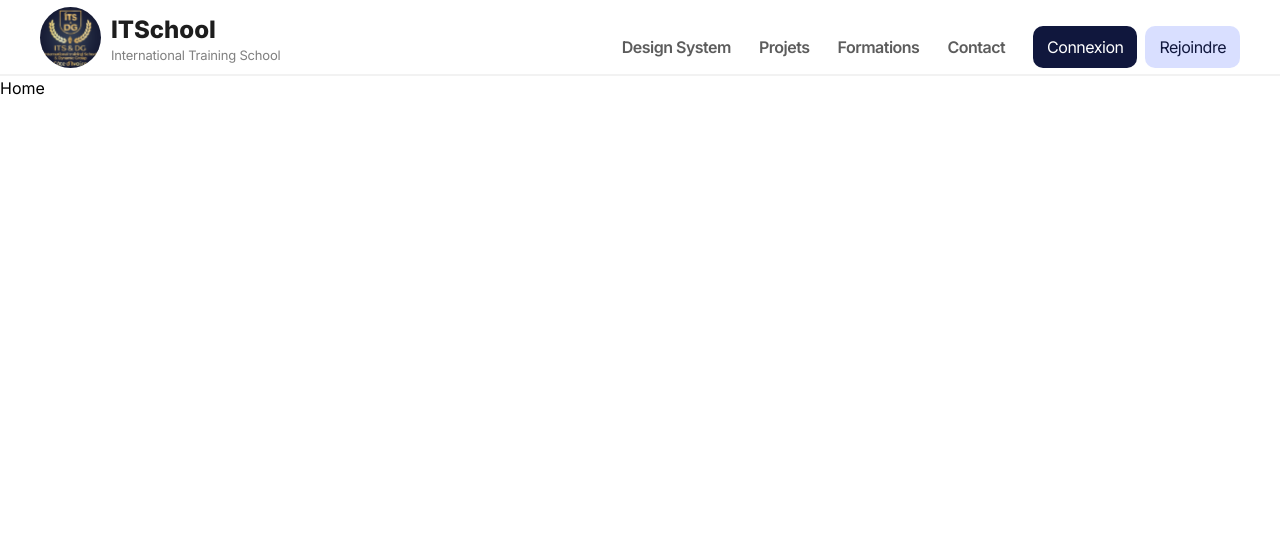
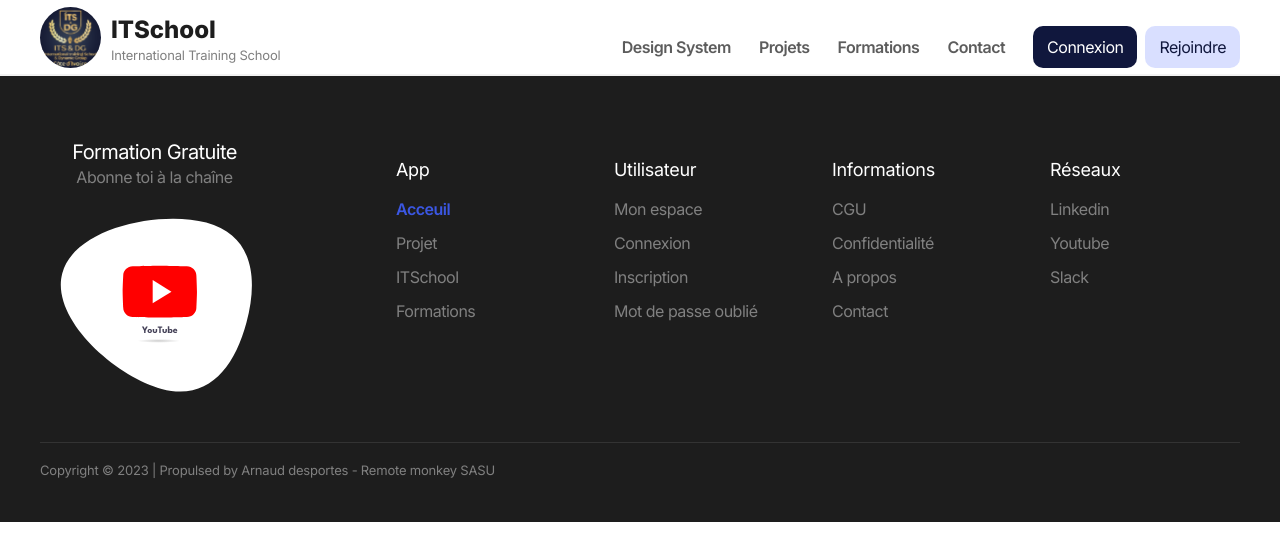
Before and after one commit to KonJud/MonkeysCoders, a Next.js app: page / in a window 1280 px wide. Shown: the top 560 px of the page. Built offline with nearby package versions, Linux system fonts and the light colour scheme.

Commit message:
footer Terminé

```diff
--- a/package.json
+++ b/package.json
@@ -20,9 +20,11 @@
     "react": "18.2.0",
     "react-dom": "18.2.0",
     "react-icons": "^4.11.0",
-    "typescript": "5.2.2"
+    "typescript": "5.2.2",
+    "uuid": "^9.0.1"
   },
   "devDependencies": {
+    "@types/uuid": "^9.0.4",
     "autoprefixer": "^10.4.15",
     "postcss": "^8.4.29",
     "tailwindcss": "^3.3.3"
--- a/src/app/page.tsx
+++ b/src/app/page.tsx
@@ -1,20 +1,11 @@
-import {Seo} from "@/ui/components/seo/Seo"
-import {Typography} from '@/ui/design-system/typography/Typography'
-import { Button } from "@/ui/design-system/button/Button"
-import {RiUser6Fill} from "react-icons/ri"
-import { Spinner } from "@/ui/design-system/spinner/Spinner"
-import { Logo } from "@/ui/design-system/logo/Logo"
-import { Avatar } from "@/ui/design-system/avatar/Avatar"
-import { Container } from "@/ui/components/container/Container"
+import { Footer } from "@/ui/components/navigation/Footer"
 import { Navigation } from "@/ui/components/navigation/Navigation"
 
 export default function Home() {
   return (
     <>
       <Navigation />
-      <div className="">
-        Home
-      </div>
+      <Footer />
     </>
   )
 }
--- /dev/null
+++ b/src/lib/LinkType.tsx
@@ -0,0 +1,6 @@
+export type LinkType = 'external' | 'internal'
+
+export const LinkType: Record<string, LinkType> = {
+    EXTERNAL: 'external',
+    INTERNAL: 'internal'
+}
--- /dev/null
+++ b/src/types/AppLinks.tsx
@@ -0,0 +1,12 @@
+import { LinkType } from "@/lib/LinkType";
+
+export interface TypeAppLinks {
+    label: string;
+    baseUrl: string;
+    type: LinkType;
+}
+
+export interface TypeFooterLinks {
+    label: string,
+    links: TypeAppLinks[]
+}
--- /dev/null
+++ b/src/ui/components/navigation/AppLinks.tsx
@@ -0,0 +1,105 @@
+import { TypeAppLinks, TypeFooterLinks } from "@/types/AppLinks";
+
+
+const FooterAppLinks: TypeAppLinks[] = [
+    {
+        label: "Acceuil",
+        baseUrl: "/",
+        type: "internal"
+    },
+    {
+        label: "Projet",
+        baseUrl: "/#",
+        type: "internal"
+    },
+    {
+        label: "ITSchool",
+        baseUrl: "/#",
+        type: "internal"
+    },
+    {
+        label: "Formations",
+        baseUrl: "/#",
+        type: "internal"
+    }
+]
+const FooterUsersLinks: TypeAppLinks[] = [
+    {
+        label: "Mon espace",
+        baseUrl: "/#",
+        type: "internal"
+    },
+    {
+        label: "Connexion",
+        baseUrl: "/#",
+        type: "internal"
+    },
+    {
+        label: "Inscription",
+        baseUrl: "/#",
+        type: "internal"
+    },
+    {
+        label: "Mot de passe oublié",
+        baseUrl: "/#",
+        type: "internal"
+    }
+]
+const InformationsLinks: TypeAppLinks[] = [
+    {
+        label: "CGU",
+        baseUrl: "/#",
+        type: "internal"
+    },
+    {
+        label: "Confidentialité",
+        baseUrl: "/#",
+        type: "internal"
+    },
+    {
+        label: "A propos",
+        baseUrl: "/#",
+        type: "internal"
+    },
+    {
+        label: "Contact",
+        baseUrl: "/#",
+        type: "internal"
+    }
+]
+const SocialNetworkLinks: TypeAppLinks[] = [
+    {
+        label: "Linkedin",
+        baseUrl: "/#",
+        type: "external"
+    },
+    {
+        label: "Youtube",
+        baseUrl: "/#",
+        type: "external"
+    },
+    {
+        label: "Slack",
+        baseUrl:"/#",
+        type: "external"
+    }
+]
+
+export const FooterLinks: TypeFooterLinks[] = [
+    {
+        label: 'App',
+        links: FooterAppLinks
+    },
+    {
+        label: 'Utilisateur',
+        links: FooterUsersLinks
+    },
+    {
+        label: 'Informations',
+        links: InformationsLinks
+    },
+    {
+        label: 'Réseaux',
+        links: SocialNetworkLinks
+    }
+]
--- a/src/ui/components/navigation/Footer.tsx
+++ b/src/ui/components/navigation/Footer.tsx
@@ -0,0 +1,110 @@
+import { v4 as uuidv4} from 'uuid'
+
+import { Typography } from "@/ui/design-system/typography/Typography"
+import { Container } from "../container/Container"
+import { FooterLinks } from "./AppLinks"
+import { TypeFooterLinks } from '@/types/AppLinks'
+
+import Image from "next/image"
+import { ActiveLink } from './ActiveLink'
+
+import { LinkType } from '@/lib/LinkType'
+
+
+export const Footer = () => {
+
+
+    const currentYear = new Date().getFullYear() // Pour maintenir à jour la date dans le copyRight
+
+    const footerLinks = FooterLinks.map((footerLink) => (
+        <FooterLink key={uuidv4()} data={footerLink} />
+    ))
+
+    return(
+        <div className={"bg-gray"}>
+            <Container className={"flex justify-between pt-16"} >
+                    <div className={"flex flex-col items-center gap-1"}>
+                        <Typography
+                            variant={"caption1"}
+                            theme={"white"}
+                            weight={"medium"}
+                        >
+                            Formation Gratuite
+                        </Typography>
+                        <Typography
+                            variant={"caption3"}
+                            theme={"gray"}
+                        >
+                            Abonne toi à la chaîne
+                        </Typography>
+                        <a href={"#/"} target={"_blank"}>
+                            <Image
+                                src={"/assets/svg/YTB.svg"}
+                                alt={"ITSchool | Youtube"}
+                                width={229}
+                                height={216}
+                            />
+                        </a>
+                    </div>
+
+                    <div className={"text-white flex gap-7"}>
+                        {footerLinks}
+                    </div>
+            </Container>
+            <Container className={"pt-9 pb-11 space-y-11"} >
+                <hr className={"text-gray-800"} />
+                <div className={"flex items-center justify-between"}>
+                    <Typography
+                        variant={"caption4"}
+                        theme={"gray"}
+                    >
+                        {`Copyright © ${currentYear} | Propulsed by Arnaud desportes - Remote monkey SASU`}
+                    </Typography>
+                    <div className="">
+
+                    </div>
+                </div>
+            </Container>
+        </div>
+    )
+}
+
+
+
+interface FooterLinkProps {
+    data: TypeFooterLinks,
+}
+
+const FooterLink = ({ data }: FooterLinkProps) => {
+
+    const colomnsLinks = data.links.map((colomnLink) => (
+        <div className={""} key={uuidv4()}>
+            {colomnLink.type === LinkType.INTERNAL && (
+                <ActiveLink href={colomnLink.baseUrl}>{colomnLink.label}</ActiveLink>
+            )}
+            {colomnLink.type === LinkType.EXTERNAL && (
+                <a href={colomnLink.baseUrl}>{colomnLink.label}</a>
+            )}
+        </div>
+    ))
+
+    return(
+        <div className={"min-w-[190px]"}>
+            <Typography
+                theme={"white"}
+                variant={"caption2"}
+                weight={"medium"}
+                className={"pb-5"}
+            >
+                {data.label}
+            </Typography>
+            <Typography
+                theme={"gray"}
+                variant={"caption3"}
+                className={"space-y-4"}
+            >
+                {colomnsLinks}
+            </Typography>
+        </div>
+    )
+}
```
Also changed, not shown: public/assets/svg/YTB.svg (added), 1 other file (tests, documents, lock files or other folders).
